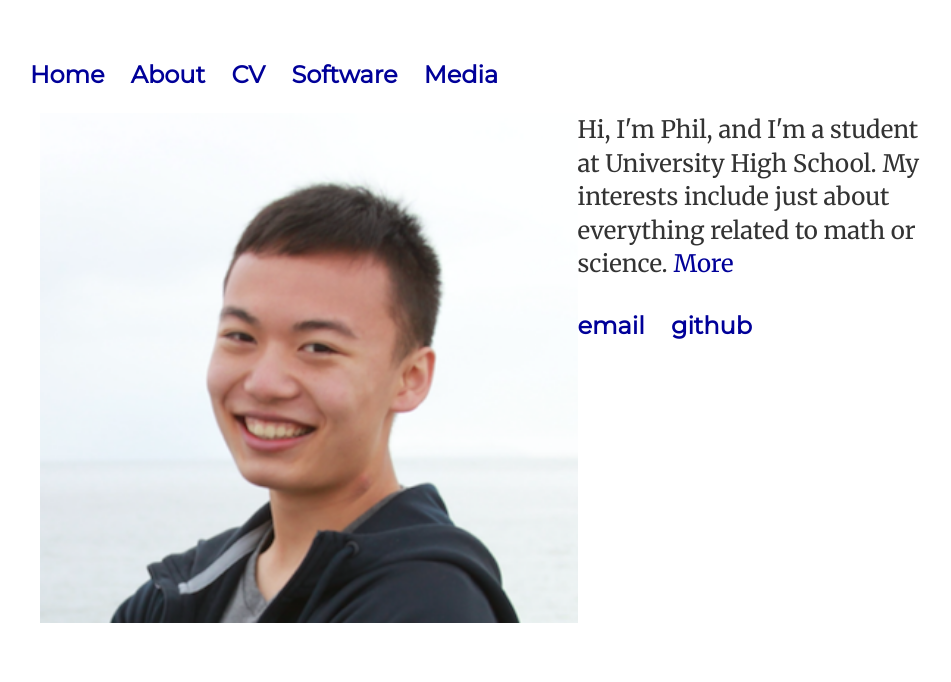
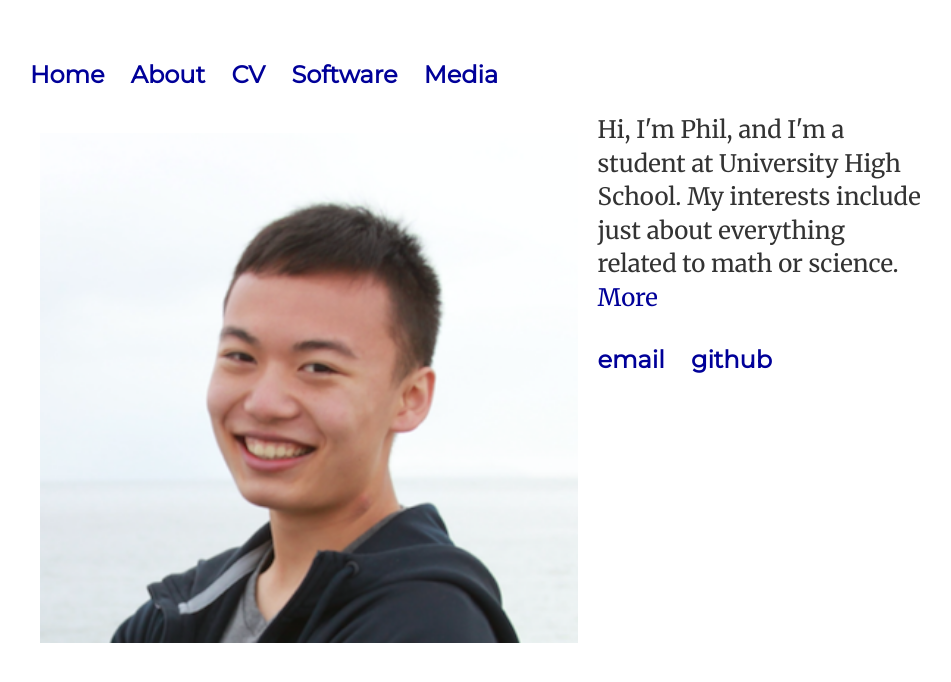
Before and after one commit to philhchen/philhchen.github.io, a Jekyll site: the page built from index.html, in a window 1280 px wide. Shown: the top 682 px of the page, without its empty margins (162-1113 px from the left). Built offline with Jekyll 4.4.1, drawn with Linux system fonts in a browser that asks for light colours.

Commit message:
Update main.css

```diff
--- a/css/main.css
+++ b/css/main.css
@@ -38,7 +38,7 @@ p {
 }
 .home img {
     float: left;
-    margin: 0 0 10px 10px;
+    margin: 20px 20px 10px 10px;
 }
 thick {
     font-weight: bold;
```
